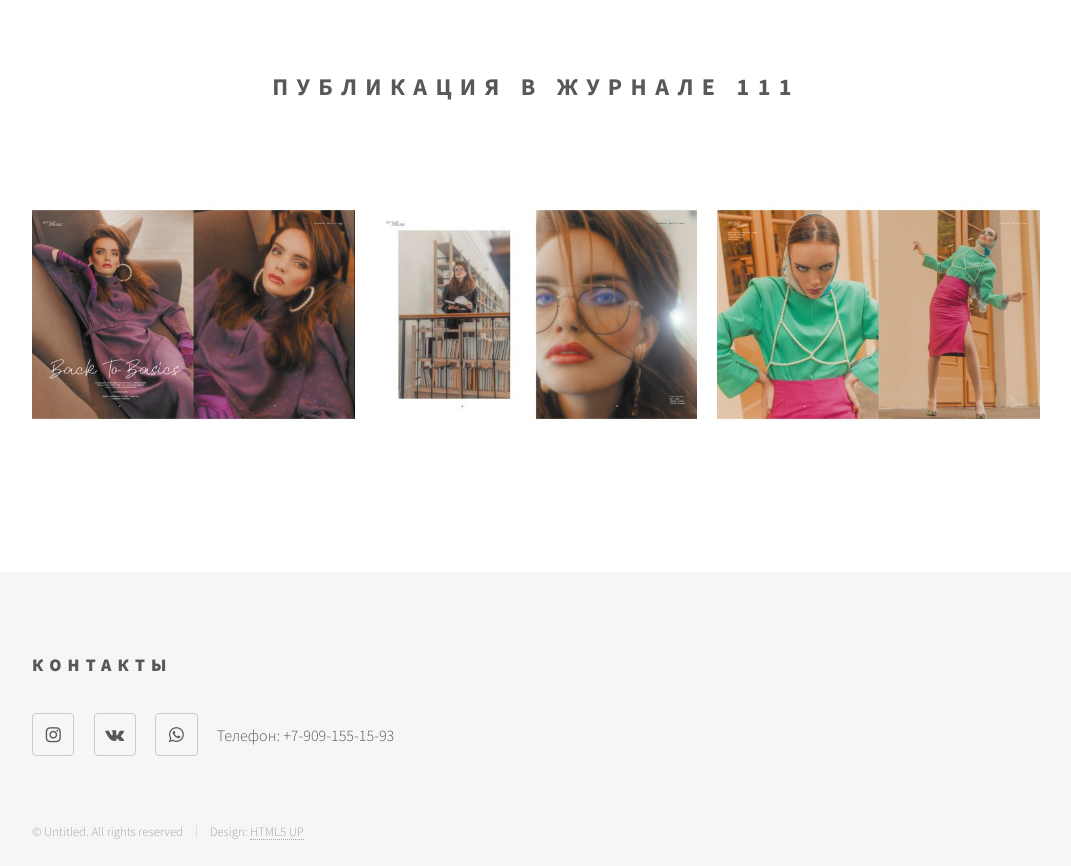
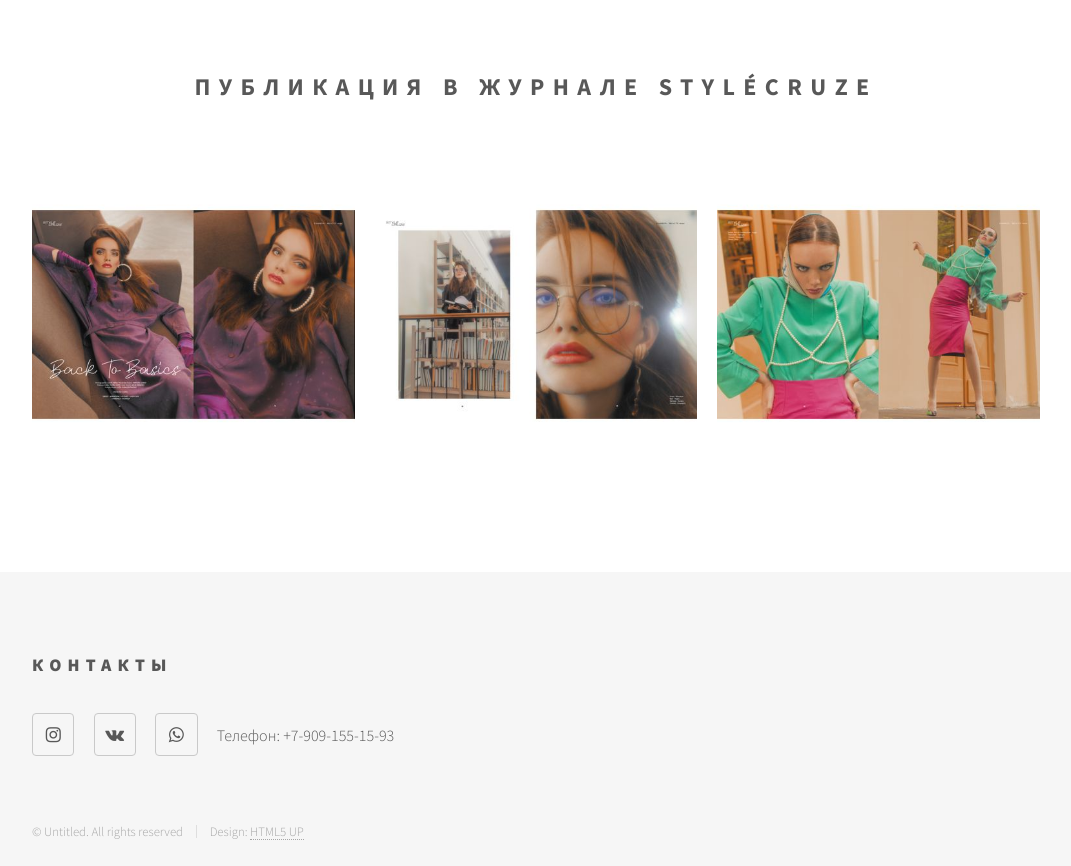
Before and after one commit to elena-fizis/elena-fizis.github.io, a plain HTML site: page publications/index.html in a window 1280 px wide. Shown: the part 3917-4783 px from the top of the page, without its empty margins (104-1175 px from the left). Drawn offline with Linux system fonts and the light colour scheme.

Commit message:
New Blog Build (Пн 31 авг 2020 11:57:45 MSK)

```diff
--- a/publications/index.html
+++ b/publications/index.html
@@ -211,7 +211,7 @@
 
 							</section>
 
-							<h2 class="publication-title">Публикация в журнале 111</h2>
+							<h2 class="publication-title">Публикация в журнале STYLÉCRUZE</h2>
 							<section class="tiles">
 
 								<article class="style7">
```
